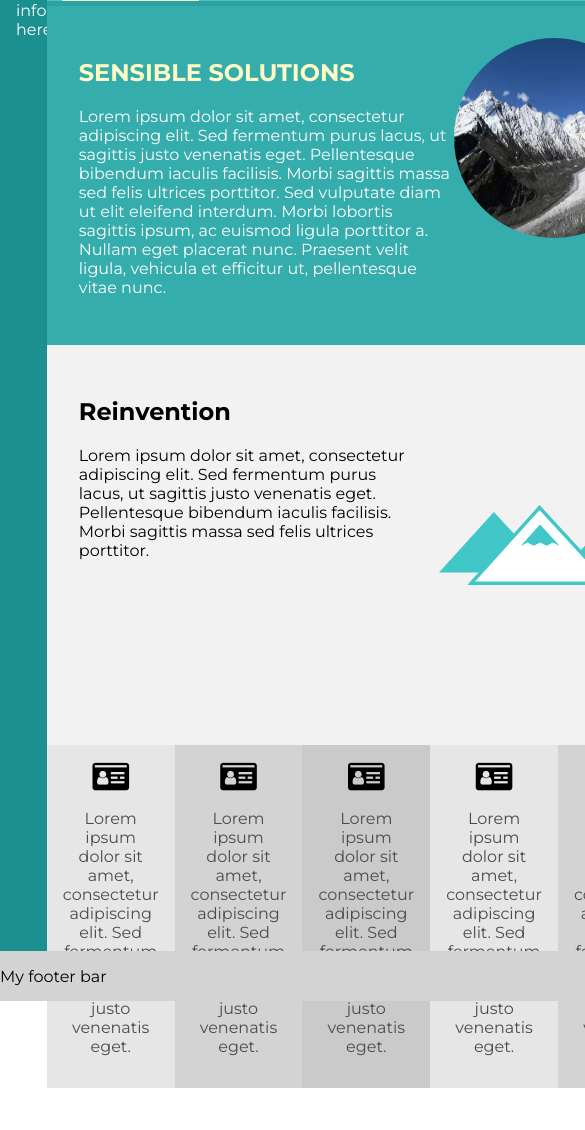
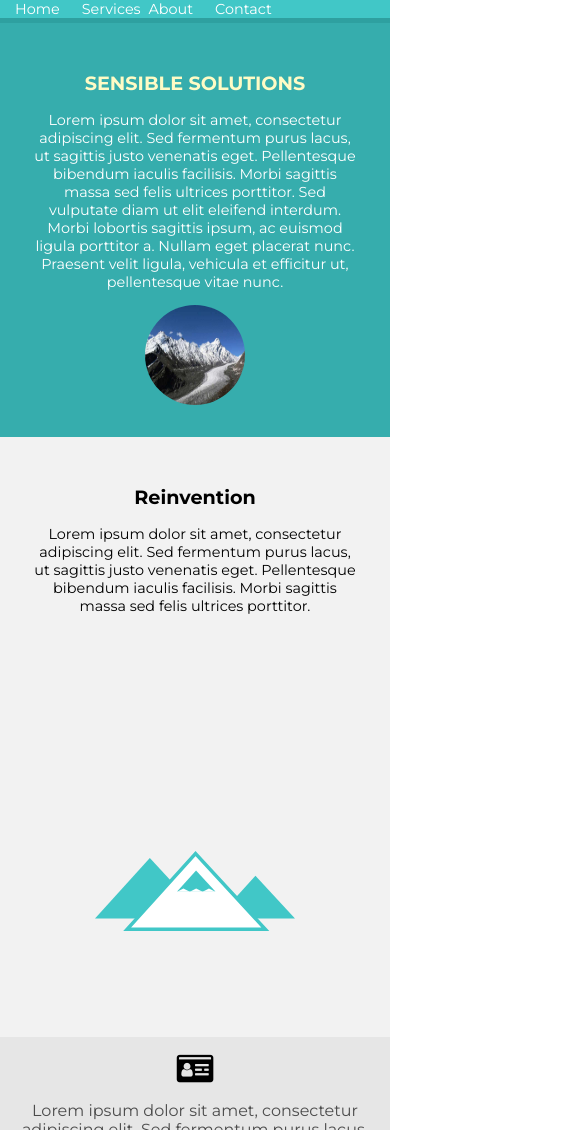
Before and after one commit to bothzoli/PSCSSGrid, a website: page index.html in a window 390 px wide. Shown: the part 50-1180 px from the top of the page, 585 px wide, since content can reach past the window. Before the commit the page ends 1138 px from the top, so only its background shows below. Drawn offline with Linux system fonts and the light colour scheme.

Commit message:
Responseive CSS Grid

```diff
--- a/css/main.css
+++ b/css/main.css
@@ -29,7 +29,7 @@ ul li {
 }
 
 ul li a {
-  color: #ffffff;
+  color: #fff;
   padding: 15px;
 }
 
@@ -44,17 +44,17 @@ ul li a {
 }
 
 header {
+  grid-area: head;
   background-color: #41C7C7;
-
   display: grid;
   grid-template-columns: [logo-start] fit-content(20%) [nav-start] auto [nav-end];
 }
 
 section#hero {
+  grid-area: hero;
   background-color: #36ADAD;
   padding: 2em;
   border-top: 5px solid #2EA0A0;
-
   display: grid;
   grid-template-columns: repeat(2, auto);
 }
@@ -87,18 +87,25 @@ img {
   padding: 1em;
 }
 
+
 .main {
   grid-area: right;
-  grid-template-rows: 51px fit-content(30%) 40%;
+  grid-template-rows: 51px fit-content(30%) 40% auto;
   display: grid;
+  grid-template-areas:
+    "head"
+    "hero"
+    "invention"
+    "features";
 }
 
 footer {
   grid-area: footer;
-  background-color: lightgray;
+  background: lightgray;
 }
 
 #features {
+  grid-area: features;
   display: grid;
   grid-template-columns: repeat(5, auto);
   text-align: center;
@@ -143,6 +150,7 @@ ul#features li:nth-child(5) {
 }
 
 section#info {
+  grid-area: invention;
   background-color: #F2F2F2;
   padding: 2em;
 
@@ -155,3 +163,105 @@ section#info {
   width: 200px;
   align-self: center;
 }
+
+@media screen and (max-width: 60em) {
+  .sidebar {
+    display: none;
+  }
+
+  body {
+    grid-template-columns: auto;
+    grid-template-areas:
+      "right"
+      "footer";
+  }
+
+  .main {
+    grid-template-areas:
+      "head"
+      "hero"
+      "features"
+      "invention";
+  }
+
+  #features {
+    grid-template-columns: repeat(2, auto);
+    grid-template-rows: repeat(3, auto);
+  }
+
+  ul#features li:nth-child(5) {
+    grid-column: 1 / span 2;
+  }
+}
+
+@media screen and (max-width: 40em) {
+  .main {
+    grid-template-rows: auto fit-content(30%) 40% auto;
+  }
+
+  header {
+    grid-template-columns: auto;
+    grid-template-rows: repeat(2, auto);
+  }
+
+  #logo {
+    margin-left: 0;
+  }
+
+  nav ul {
+    float: none;
+    padding: 0;
+    margin: 0;
+    width: 100%;
+  }
+
+  nav ul li {
+    width: calc(25% - 35px);
+    display: inline-block;
+    font-size: .9em;
+  }
+
+  section#hero, section#info {
+    grid-template-columns: auto;
+    text-align: center;
+  }
+
+  .main {
+    grid-template-areas:
+      "head"
+      "hero"
+      "invention"
+      "features";
+  }
+
+  h1, h2 {
+    font-size: 1.2em;
+  }
+
+  #mountain {
+    width: 100px;
+    height: 100px;
+  }
+
+  #content p, #info-content p {
+    font-size: .9em;
+  }
+
+  #features {
+    grid-template-columns: repeat(2, auto);
+    grid-template-rows: repeat(4, auto);
+  }
+
+  ul#features li:nth-child(1), ul#features li:nth-child(2), ul#features li:nth-child(5) {
+    grid-column: 1 / span 2;
+  }
+
+  footer {
+    background-color: #41C7C7;
+  }
+
+  footer p {
+    color: #FFF;
+    text-align: center;
+  }
+}
```
Also changed, not shown: index.html (+2 -1 lines).
